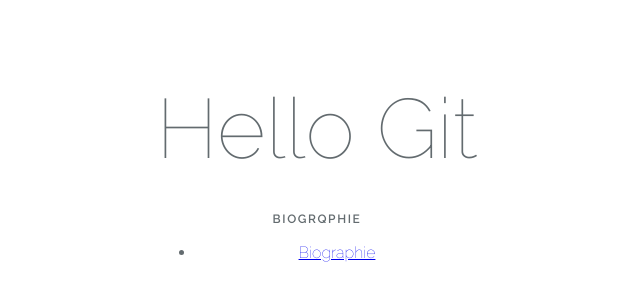
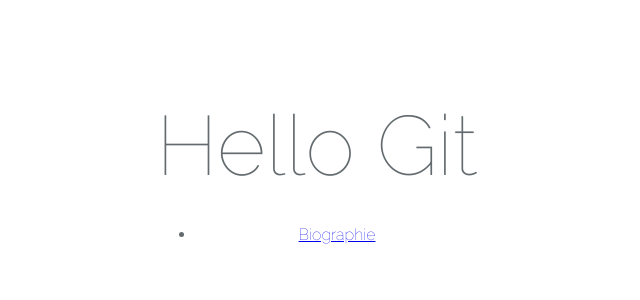
Before and after one commit to raturex/prjGit, a plain HTML site: page index.html in a window 1280 px wide. Shown: the part 222-522 px from the top of the page, without its empty margins (323-963 px from the left). Drawn offline with Linux system fonts and the light colour scheme.

Commit message:
new modif

```diff
--- a/index.html
+++ b/index.html
@@ -73,11 +73,6 @@
                     Hello Git
                 </div>
 
-                <div class="links">
-
-               	   <a href="biographie.html"> Biogrqphie </a>
-
-                </div>
 
 		<ul>
 		<li><a href="bio.html">Biographie</a></li>
```
